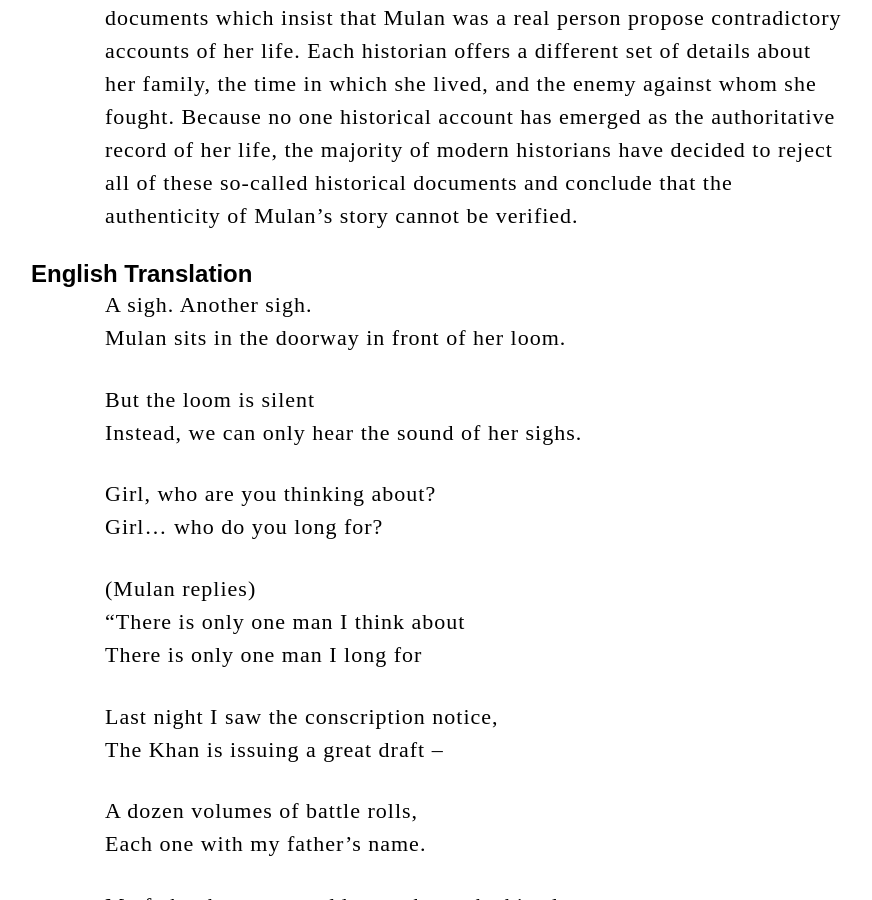
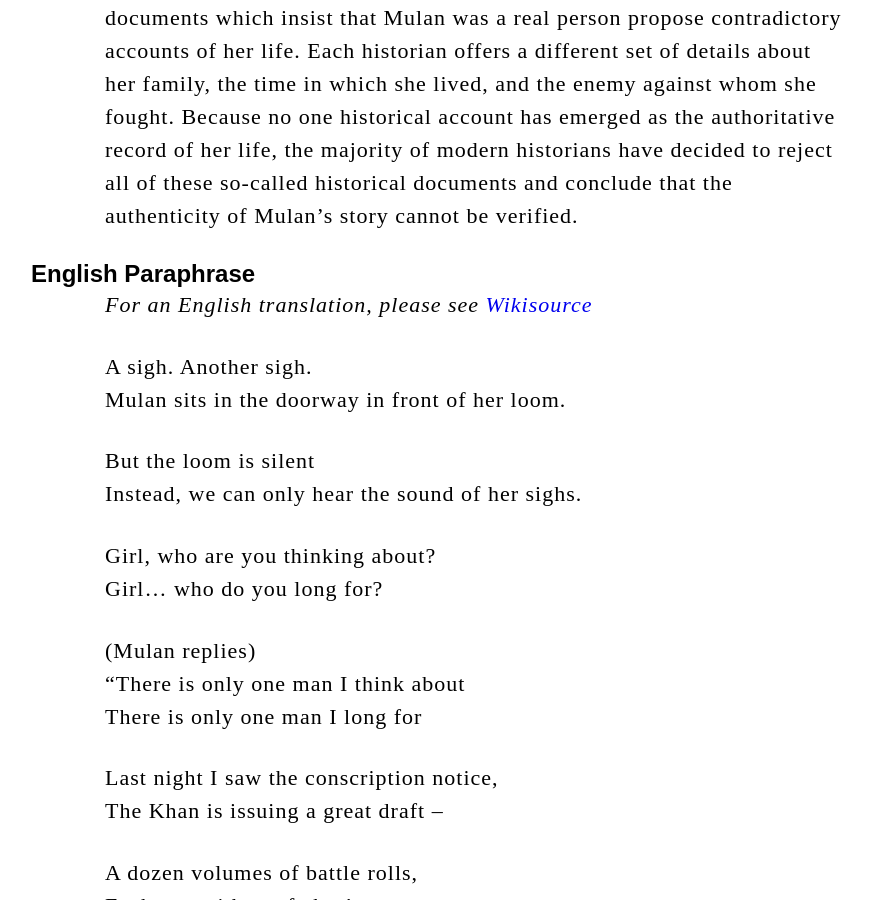
Before and after one commit to PhilipNaudus/simple_site-gh-pages, a Jekyll site: the page built from pages/northern_wei/ballad_of_mulan.md, in a window 1280 px wide and 900 px high, scrolled down 1879 px. Shown: the whole window, without its empty margins (165-1037 px from the left). Built offline with Jekyll 4.4.1, drawn with Linux system fonts in a browser that asks for light colours; some web fonts are replaced; comment, search, counter and statistics services are not loaded.

Commit message:
tranz paraphrase

```diff
--- a/pages/northern_wei/ballad_of_mulan.md
+++ b/pages/northern_wei/ballad_of_mulan.md
@@ -21,7 +21,9 @@ Although most modern historians assume that the *Ballad of Mulan* is a work of f
 
 Nevertheless, the arguments which modern historians make when casting doubt upon the historicity of Mulan's story are weighty. The historical documents which insist that Mulan was a real person propose contradictory accounts of her life. Each historian offers a different set of details about her family, the time in which she lived, and the enemy against whom she fought. Because no one historical account has emerged as the authoritative record of her life, the majority of modern historians have decided to reject all of these so-called historical documents and conclude that the authenticity of Mulan's story cannot be verified.
 
-<h2>English Translation</h2>
+<h2>English Paraphrase</h2>
+
+*For an English translation, please see [Wikisource](https://en.m.wikisource.org/wiki/Translation:Ballad_of_Mulan)*
 
 A sigh. Another sigh.<br />
 Mulan sits in the doorway in front of her loom.
```
